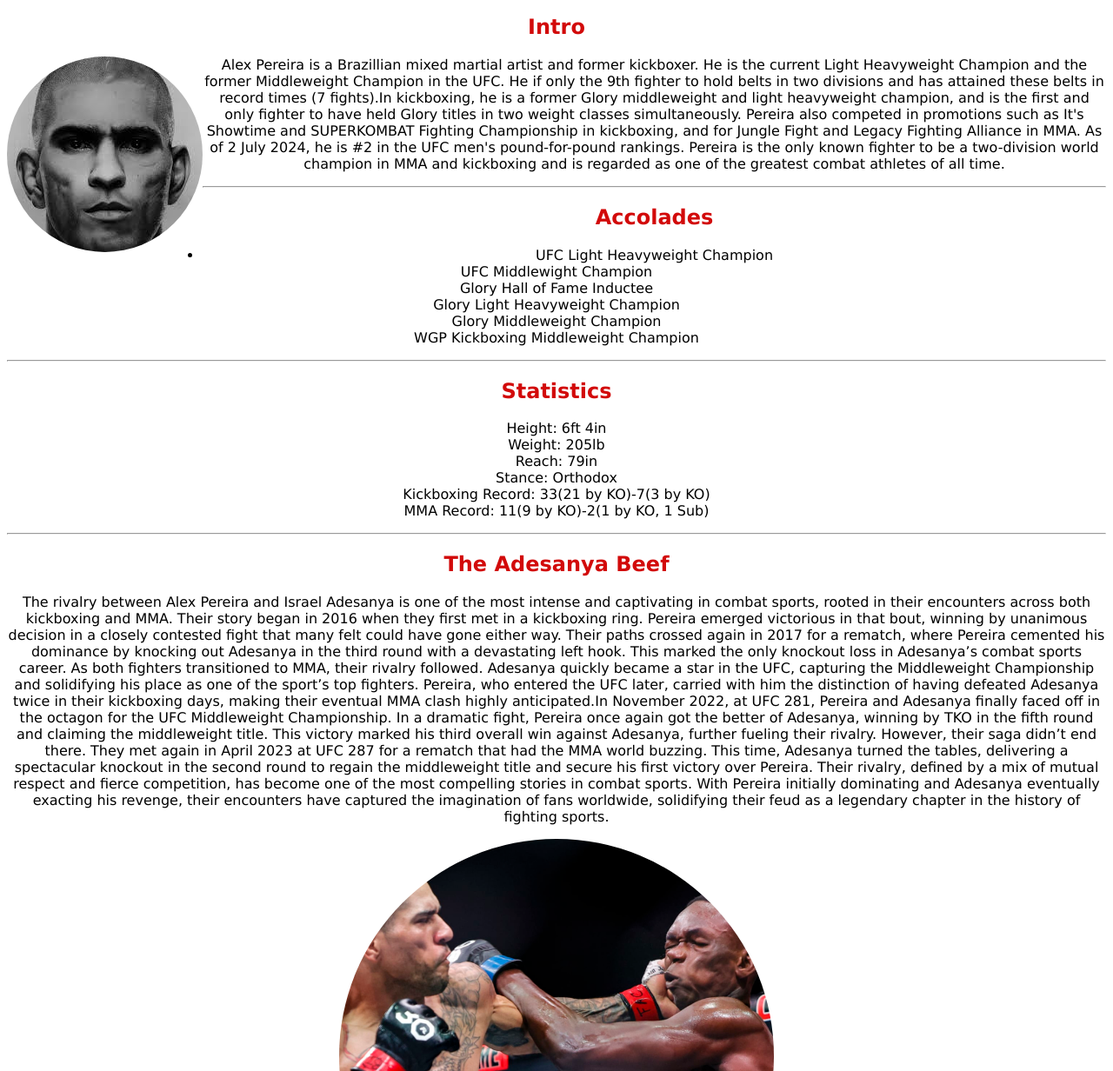
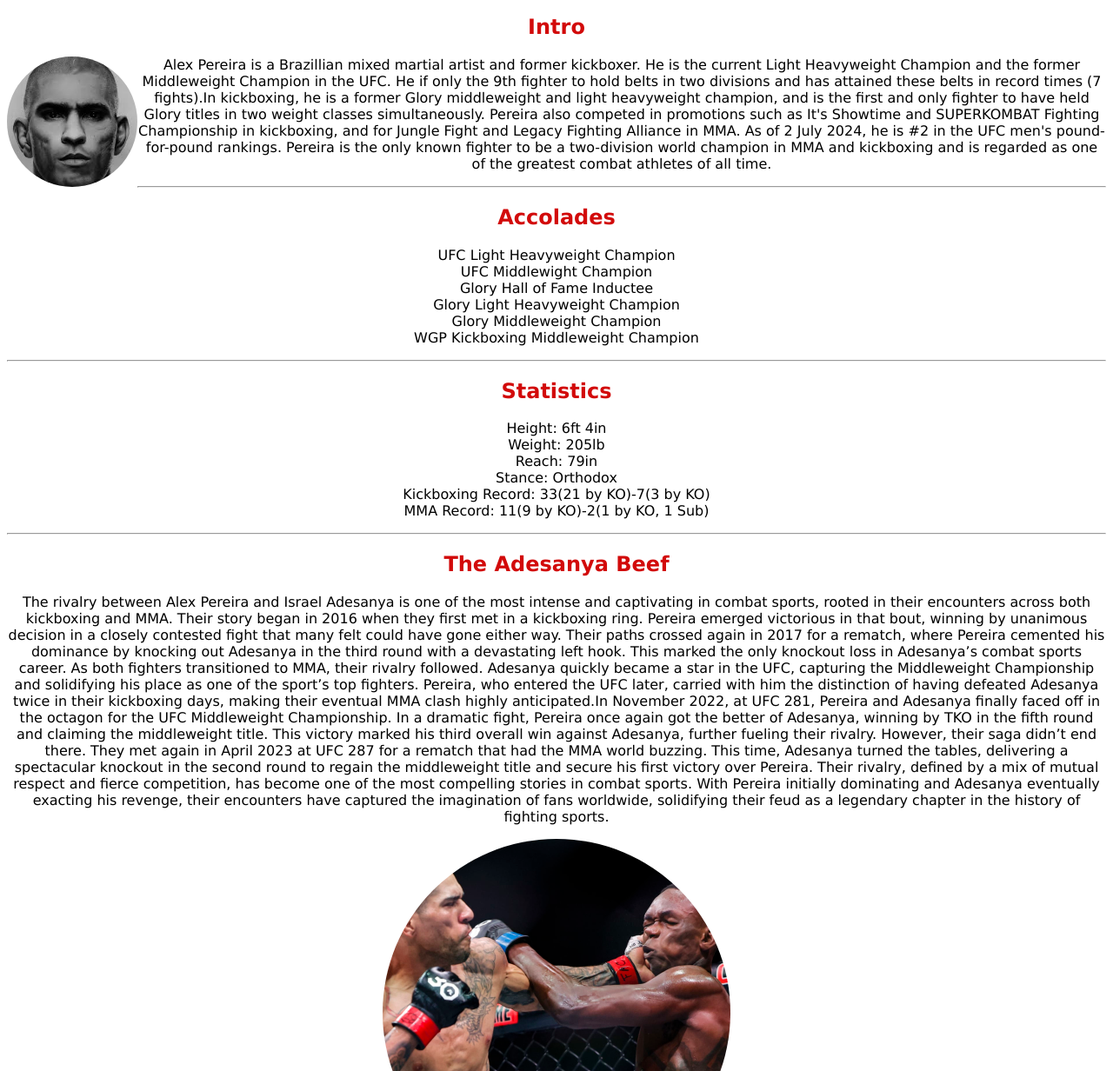
Before and after one commit to usmaan-m/my-webpage-assignment, a plain HTML site: page index.html in a window 1280 px wide. Shown: the part 148-1380 px from the top of the page at 87% size. Drawn offline with Linux system fonts and the light colour scheme.

Commit message:
made the text align correctly

```diff
--- a/index.html
+++ b/index.html
@@ -12,7 +12,7 @@
     <h1 id="name-header">Alex Pereira</h1>
     <h2 id="subheading">Former UFC Middleweight Champion, Current UFC Lightweight Champion </h2>
     <h2 class="headings">Intro</h2>
-    <p id="alex-ig"><a href="https://www.instagram.com/alexpoatanpereira/?hl=en"><img src="alex-ig.jpeg"></a></p>
+    <p id="alex-ig"><a href="https://www.instagram.com/alexpoatanpereira/?hl=en"><img id="alex-ig-photo" src="alex-ig.jpeg"></a></p>
     <p class="main-text">
         Alex Pereira is a Brazillian mixed martial artist and former kickboxer.
         He is the current Light Heavyweight Champion and the former Middleweight Champion
@@ -71,7 +71,7 @@
 
 <div id="alex-izzy">
 
-<img width = 500px; src="alex-izzy.jpeg" ;>
+<img id="alex-punch" src="alex-izzy.jpeg";>
 
 </div>
 <hr>
--- a/styles.css
+++ b/styles.css
@@ -23,14 +23,10 @@
 
 }
 
-#alex-photo{
-
-    width:500px;
-}
-
-img{
+#alex-ig-photo{
     float: left;
     border-radius:50%;
+    width: 150px;
 }
 
 .main-text{
@@ -58,3 +54,9 @@
 
 
 }
+
+#alex-punch{
+
+    border-radius:50%;
+    width:400px;
+}
```
Also changed, not shown: 1 other file.
